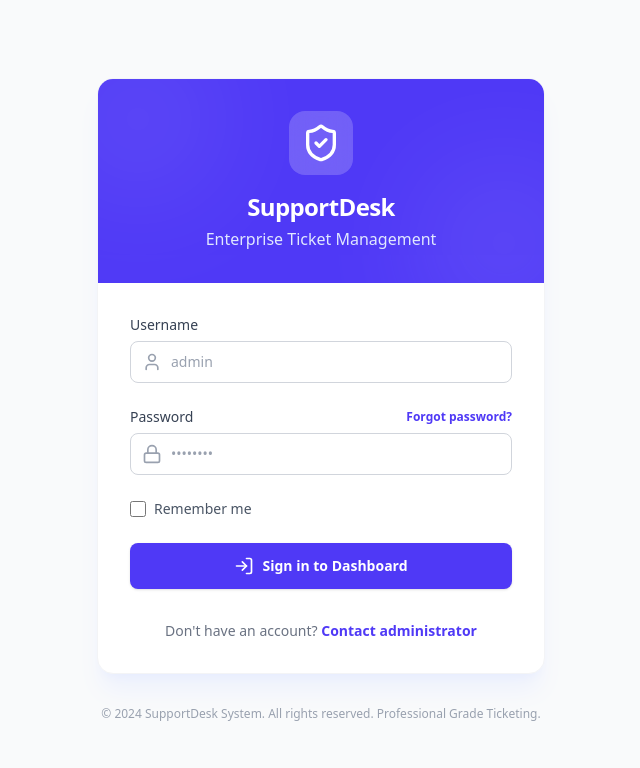
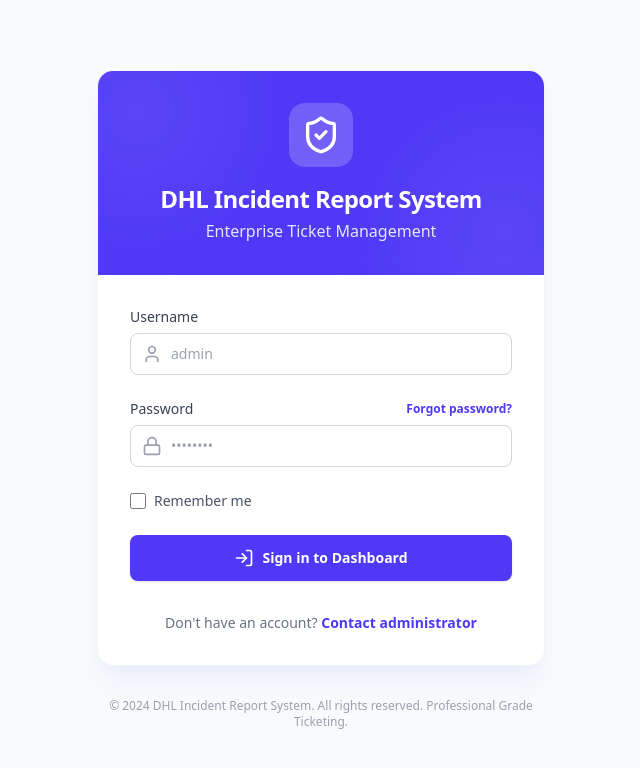
Before and after one commit to KOKWEIYEE/DHL_DAC_Incident_Report, a React (Vite) app: page / in a window 1280 px wide. Shown: the top 768 px of the page, without its empty margins (319-959 px from the left). Built offline with nearby package versions, Linux system fonts and the light colour scheme.

Commit message:
fix: minor UI change

```diff
--- a/src/components/layout/Header.tsx
+++ b/src/components/layout/Header.tsx
@@ -29,13 +29,6 @@
           className="bg-indigo-600 hover:bg-indigo-700 text-white px-4 py-2 rounded-md text-sm font-medium border-none cursor-pointer transition-colors shadow-sm">
           + Create Ticket
         </button>
-        <div className="relative cursor-pointer text-slate-500 hover:text-slate-700 transition-colors">
-          <Bell size={22} />
-          <div className="absolute -top-0.5 -right-0.5 w-2 h-2 bg-red-500 rounded-full border-2 border-white"></div>
-        </div>
-        <div className="w-8 h-8 rounded-full bg-slate-200 overflow-hidden cursor-pointer border border-gray-200">
-          <img src="https://i.pravatar.cc/150?u=admin" alt="User Profile" className="h-full w-full object-cover" />
-        </div>
       </div>
     </header>
   );
--- a/src/features/auth/login.tsx
+++ b/src/features/auth/login.tsx
@@ -79,7 +79,7 @@
               <div className="w-16 h-16 bg-white/20 backdrop-blur-md rounded-2xl flex items-center justify-center mb-4">
                 <ShieldCheck className="w-10 h-10 text-white" />
               </div>
-              <h1 className="text-2xl font-bold tracking-tight">SupportDesk</h1>
+              <h1 className="text-2xl font-bold tracking-tight">DHL Incident Report System</h1>
               <p className="text-indigo-100 mt-1">Enterprise Ticket Management</p>
             </motion.div>
 
@@ -190,7 +190,7 @@
         </div>
 
         <p className="mt-8 text-center text-xs text-gray-400">
-          © 2024 SupportDesk System. All rights reserved. Professional Grade Ticketing.
+          © 2024 DHL Incident Report System. All rights reserved. Professional Grade Ticketing.
         </p>
       </motion.div>
     </div>
```
